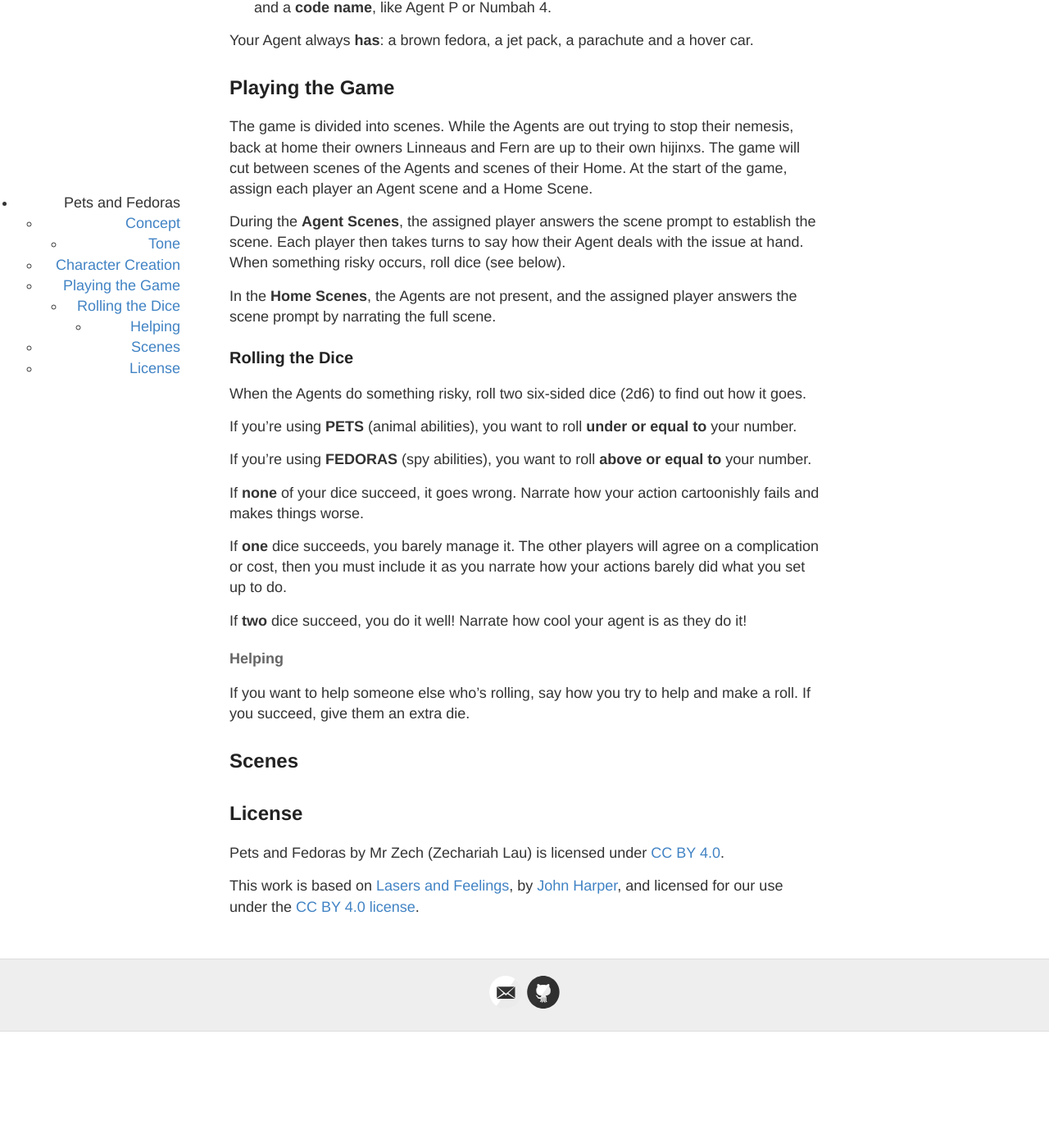
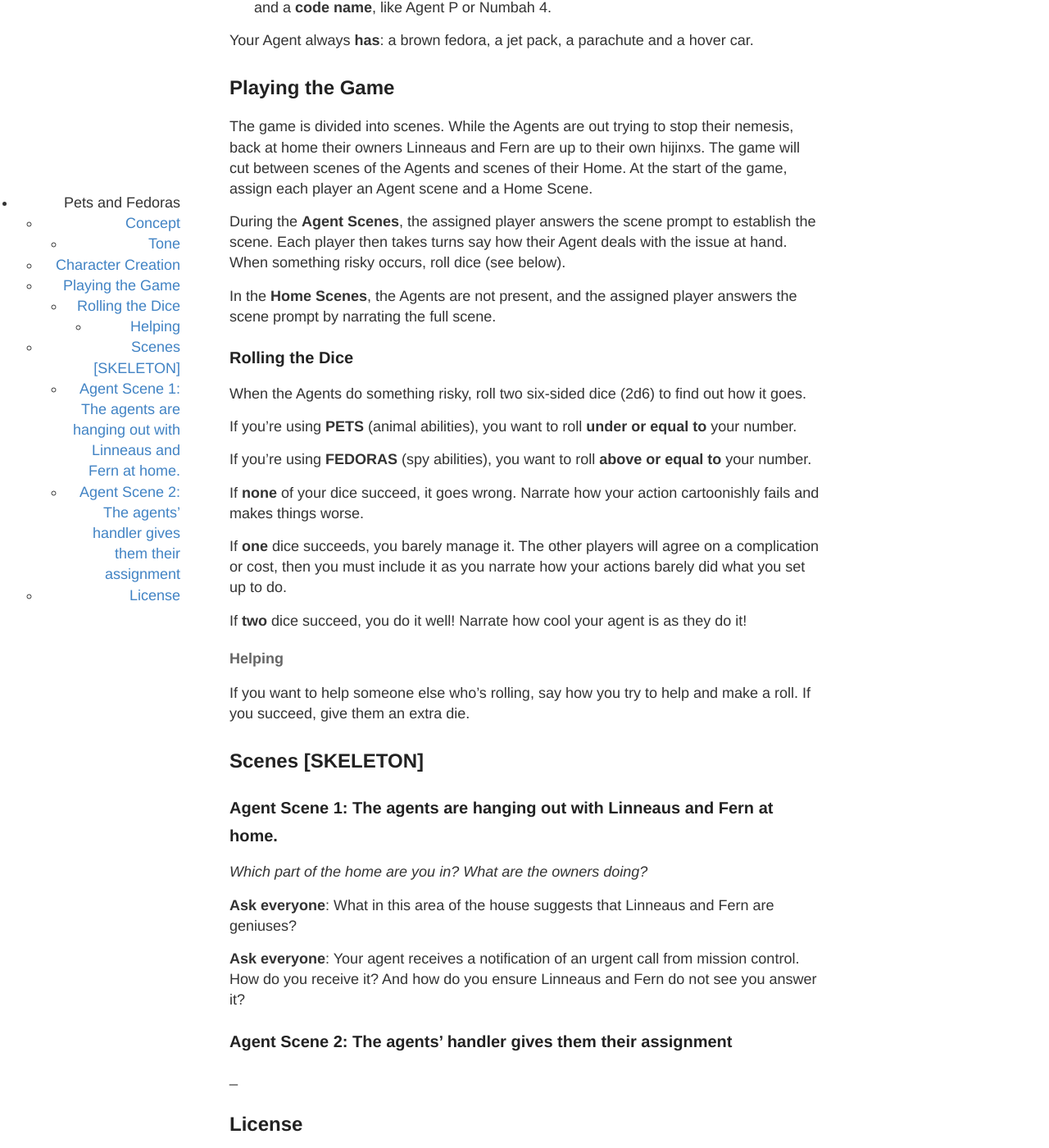
Before and after one commit to zechlau14/zechlau14.github.io, a Jekyll site: the page built from projects/pets-and-fedoras.md, in a window 1280 px wide and 1400 px high, scrolled down 952 px. Shown: the whole window at 82% size. Built offline with Jekyll 4.4.1, drawn with Linux system fonts in a browser that asks for light colours; before the commit the page ends 2210 px from its top, so only the background shows below that.

Commit message:
Update pets-and-fedoras.md

```diff
--- a/projects/pets-and-fedoras.md
+++ b/projects/pets-and-fedoras.md
@@ -26,7 +26,7 @@ Your Agent always **has**: a brown fedora, a jet pack, a parachute and a hover c
 ## Playing the Game
 The game is divided into scenes. While the Agents are out trying to stop their nemesis, back at home their owners Linneaus and Fern are up to their own hijinxs. The game will cut between scenes of the Agents and scenes of their Home. At the start of the game, assign each player an Agent scene and a Home Scene.
 
-During the **Agent Scenes**, the assigned player answers the scene prompt to establish the scene. Each player then takes turns to say how their Agent deals with the issue at hand. When something risky occurs, roll dice (see below).
+During the **Agent Scenes**, the assigned player answers the scene prompt to establish the scene. Each player then takes turns say how their Agent deals with the issue at hand. When something risky occurs, roll dice (see below).
 
 In the **Home Scenes**, the Agents are not present, and the assigned player answers the scene prompt by narrating the full scene.
 
@@ -46,7 +46,17 @@ If **two** dice succeed, you do it well! Narrate how cool your agent is as they
 #### Helping
 If you want to help someone else who's rolling, say how you try to help and make a roll. If you succeed, give them an extra die.
 
-## Scenes
+## Scenes [SKELETON]
+
+### Agent Scene 1: The agents are hanging out with Linneaus and Fern at home.
+_Which part of the home are you in? What are the owners doing?_
+
+**Ask everyone**: What in this area of the house suggests that Linneaus and Fern are geniuses?
+
+**Ask everyone**: Your agent receives a notification of an urgent call from mission control. How do you receive it? And how do you ensure Linneaus and Fern do not see you answer it?
+
+### Agent Scene 2: The agents' handler gives them their assignment
+_
 
 ## License
 Pets and Fedoras by Mr Zech (Zechariah Lau) is licensed under [CC BY 4.0](http://creativecommons.org/licenses/by/4.0/).
```
